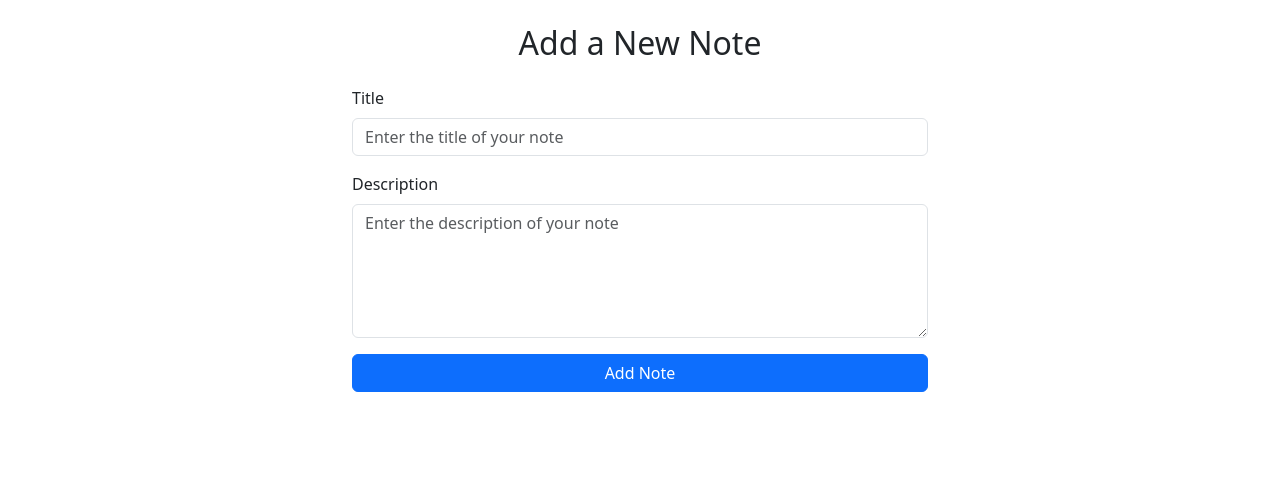
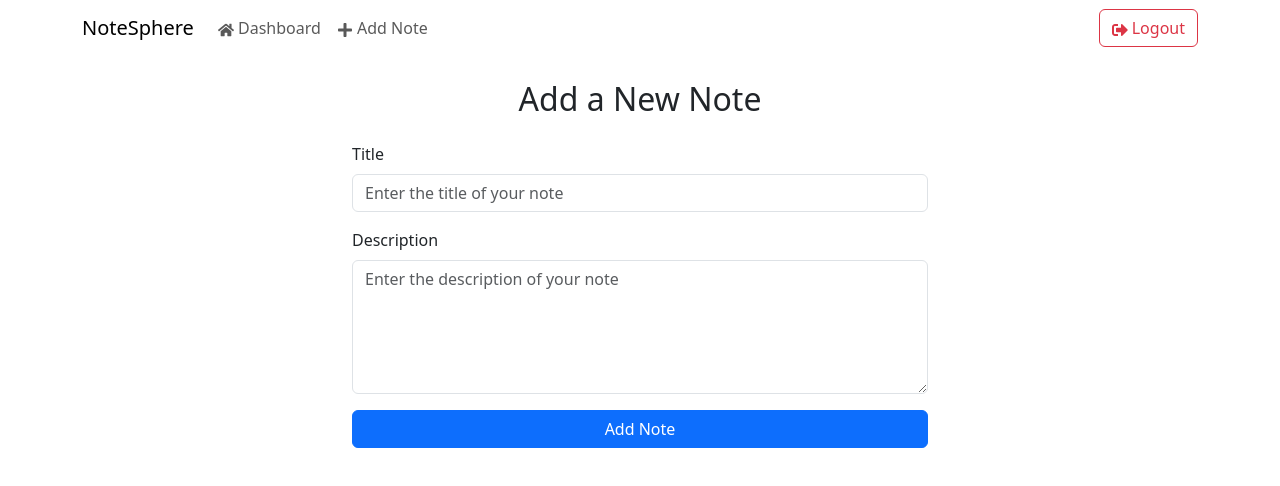
Before and after one commit to ashdejesus/NoteSphere, a React (Create React App) app: page /add-note in a window 1280 px wide. Shown: the top 486 px of the page. Built offline with nearby package versions, Linux system fonts and the light colour scheme; no server answers; sample sign-in values are in the browser's storage.

Commit message:
fix notes

```diff
--- a/package.json
+++ b/package.json
@@ -12,6 +12,7 @@
     "react-icons": "^5.4.0",
     "react-router-dom": "^7.1.5",
     "react-scripts": "5.0.1",
+    "react-toastify": "^11.0.3",
     "web-vitals": "^4.2.4"
   },
   "scripts": {
--- a/public/index.html
+++ b/public/index.html
@@ -10,6 +10,9 @@
       content="Web site created using create-react-app"
     />
     <link rel="apple-touch-icon" href="%PUBLIC_URL%/logo192.png" />
+    <link rel="preconnect" href="https://fonts.googleapis.com">
+    <link rel="preconnect" href="https://fonts.gstatic.com" crossorigin>
+    <link href="https://fonts.googleapis.com/css2?family=Space+Mono:ital,wght@0,400;0,700;1,400;1,700&display=swap" rel="stylesheet">
     <!--
       manifest.json provides metadata used when your web app is installed on a
       user's mobile device or desktop. See https://developers.google.com/web/fundamentals/web-app-manifest/
--- a/src/components/Dashboard.js
+++ b/src/components/Dashboard.js
@@ -12,17 +12,22 @@ function Dashboard() {
 
   useEffect(() => {
     const unsubscribeAuth = onAuthStateChanged(auth, (user) => {
-      if (!user) navigate("/"); // Redirect to login if user is not authenticated
-      else setUser(user);
+      if (!user) {
+        navigate("/"); // Redirect if no user
+      } else {
+        setUser(user);
+        listenToNotes(setNotes).then((unsubscribeNotes) => {
+          // Ensure unsubscribeNotes is a function before calling it
+          return () => unsubscribeNotes && unsubscribeNotes();
+        });
+      }
     });
-
-    const unsubscribeNotes = listenToNotes(setNotes); // Listen for real-time note updates
 
     return () => {
       unsubscribeAuth();
-      unsubscribeNotes();
     };
   }, [navigate]);
+
 
   return (
     <>
@@ -51,7 +56,7 @@ function Dashboard() {
 
       {/* Dashboard Content */}
       <Container className="mt-4">
-        <h2 className="text-center">NoteSphere Dashboard</h2>
+        <h2 className="text-center">NoteSphere</h2>
 
         {user && (
           <div className="d-flex justify-content-between align-items-center mt-3">
--- a/src/components/Login.js
+++ b/src/components/Login.js
@@ -40,7 +40,7 @@ function Login() {
     <Container className="login-container">
       <Card className="login-card">
         <Card.Body className="text-center">
-          <h2 className="mb-3">📌 Welcome to NoteSphere</h2>
+          <h2 className="mb-3">Welcome to NoteSphere</h2>
           <p className="mb-4">Organize your thoughts effortlessly</p>
 
           {error && <Alert variant="danger">{error}</Alert>}
--- a/src/firebase.js
+++ b/src/firebase.js
@@ -1,8 +1,15 @@
 import { initializeApp } from "firebase/app";
-import { getAuth, GoogleAuthProvider, signInWithPopup, signOut } from "firebase/auth";
-import { getFirestore, collection, addDoc, onSnapshot, deleteDoc, doc } from "firebase/firestore";
+import {
+  getAuth, GoogleAuthProvider, signInWithPopup, signOut,
+  onAuthStateChanged
+} from "firebase/auth";
+import {
+  getFirestore, collection, addDoc, query, where,
+  onSnapshot, deleteDoc, doc
+} from "firebase/firestore";
 import { getAnalytics } from "firebase/analytics";
 
+// 🔐 Firebase Configuration
 const firebaseConfig = {
   apiKey: "AIzaSyCoEFuM-AIvhzaATKC0eHM8HUBlDErrdr4",
   authDomain: "notesphere-ff819.firebaseapp.com",
@@ -13,52 +20,84 @@ const firebaseConfig = {
   measurementId: "G-SW1SZVSQRG"
 };
 
-// Initialize Firebase
+// 🔥 Initialize Firebase
 const app = initializeApp(firebaseConfig);
 const auth = getAuth(app);
 const provider = new GoogleAuthProvider();
 const db = getFirestore(app);
 const analytics = getAnalytics(app);
 
+// 🔐 Google Sign-In
 const signInWithGoogle = async () => {
   try {
-    await signInWithPopup(auth, provider);
+    const result = await signInWithPopup(auth, provider);
+    console.log("User signed in:", result.user);
   } catch (error) {
     console.error("Google Sign-In Error:", error);
   }
 };
 
-const logOut = () => signOut(auth);
+// 🚪 Logout
+const logOut = async () => {
+  try {
+    await signOut(auth);
+    console.log("User logged out");
+  } catch (error) {
+    console.error("Logout Error:", error);
+  }
+};
 
-// Firestore Functions
+// 📌 Firestore Notes Collection
 const notesCollection = collection(db, "notes");
 
-const addNote = async (title, description, user) => {
-    if (!user) return; // Make sure there's a logged-in user
+// 📝 Add Note (Private to User)
+const addNote = async (title, description) => {
+  const user = auth.currentUser;
+  if (!user) {
+    console.error("No user authenticated");
+    return;
+  }
+
   try {
-      await addDoc(collection(db, "notes"), {
+    await addDoc(notesCollection, {
       title,
       description,
-        uid: user.uid,
+      uid: user.uid,  // 🔐 Store User ID
       email: user.email,
       createdAt: new Date(),
     });
+    console.log("Note added successfully");
   } catch (error) {
-      console.error("Error adding note: ", error);
+    console.error("Error adding note:", error);
   }
 };
 
-const listenToNotes = (callback) => {
-  return onSnapshot(notesCollection, (snapshot) => {
-    const notes = snapshot.docs.map(doc => ({ id: doc.id, ...doc.data() }));
-    callback(notes);
+const listenToNotes = (setNotes) => {
+  return new Promise((resolve) => {
+    onAuthStateChanged(auth, (user) => {
+      if (!user) return resolve(() => {}); // Return a dummy function if no user
+
+      const userNotesQuery = query(notesCollection, where("uid", "==", user.uid));
+
+      const unsubscribe = onSnapshot(userNotesQuery, (snapshot) => {
+        const notes = snapshot.docs.map((doc) => ({ id: doc.id, ...doc.data() }));
+        setNotes(notes);
+      });
+
+      resolve(unsubscribe); // Return the unsubscribe function
+    });
   });
 };
 
+
+// 🗑️ Delete Note (Only User's Notes)
 const deleteNote = async (id) => {
+  try {
     await deleteDoc(doc(db, "notes", id));
+    console.log("Note deleted successfully");
+  } catch (error) {
+    console.error("Error deleting note:", error);
+  }
 };
 
-
-
 export { auth, signInWithGoogle, logOut, addNote, listenToNotes, deleteNote };
--- a/src/pages/AddNote.js
+++ b/src/pages/AddNote.js
@@ -3,7 +3,8 @@ import { useNavigate } from 'react-router-dom';
 import { addNote } from '../firebase'; // Import the addNote function from firestore.js
 import { onAuthStateChanged } from "firebase/auth";
 import { auth } from '../firebase'; // Assuming you are using Firebase auth
-import { Button, Container, Form } from 'react-bootstrap'; // Import Bootstrap components
+import { Button, Container, Form, Navbar, Nav } from 'react-bootstrap'; // Import Bootstrap components
+import { FaSignOutAlt, FaPlus, FaHome } from "react-icons/fa";
 
 function AddNote() {
   const [title, setTitle] = useState('');
@@ -39,6 +40,33 @@ function AddNote() {
   };
 
   return (
+    <>
+      {/* Navigation Bar */}
+      <Navbar bg="green" variant="green" expand="lg">
+        <Container>
+          <Navbar.Brand style={{ cursor: 'pointer' }} onClick={() => navigate("/dashboard")}>
+            NoteSphere
+          </Navbar.Brand>
+          <Navbar.Toggle aria-controls="basic-navbar-nav" />
+          <Navbar.Collapse id="basic-navbar-nav">
+            <Nav className="me-auto">
+              <Nav.Link onClick={() => navigate("/dashboard")}>
+                <FaHome /> Dashboard
+              </Nav.Link>
+              <Nav.Link onClick={() => navigate("/add-note")}>
+                <FaPlus /> Add Note
+              </Nav.Link>
+            </Nav>
+            {user && (
+              <Button variant="outline-danger" onClick={() => { /* logOut function */ }}>
+                <FaSignOutAlt /> Logout
+              </Button>
+            )}
+          </Navbar.Collapse>
+        </Container>
+      </Navbar>
+
+      {/* Add Note Form */}
       <Container className="mt-4" style={{ maxWidth: '600px' }}>
         <h2 className="text-center mb-4">Add a New Note</h2>
 
@@ -73,6 +101,7 @@ function AddNote() {
           </Button>
         </Form>
       </Container>
+    </>
   );
 }
 
```
Also changed, not shown: 1 other file (tests, documents, lock files or other folders). Lines whose indentation alone changed are shown as unchanged.
